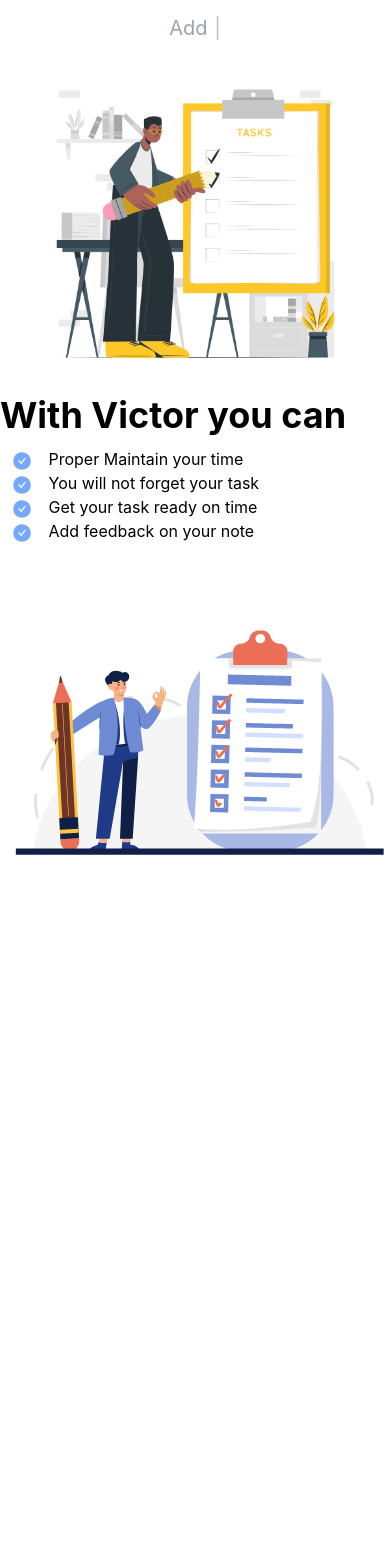
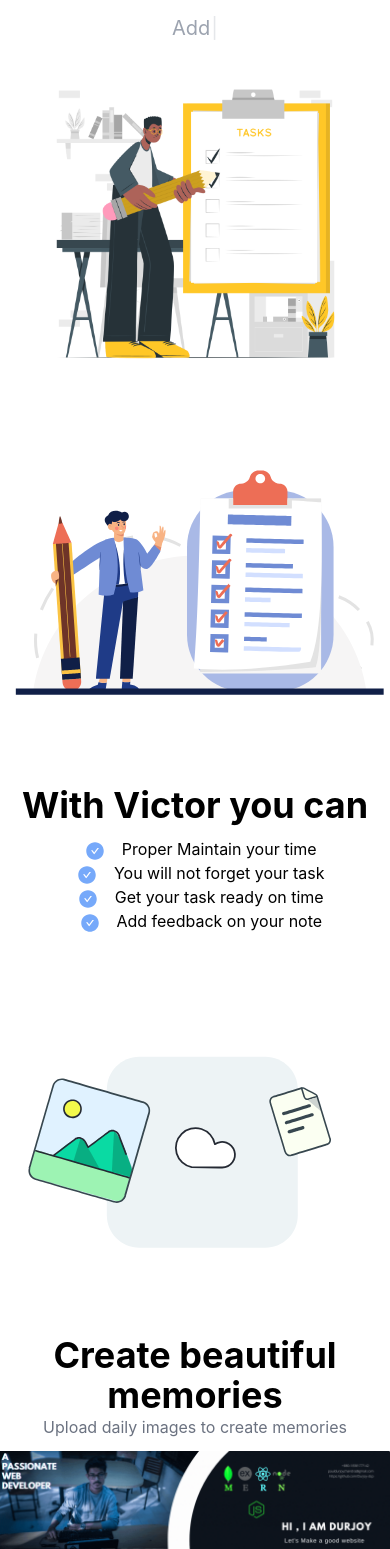
Before and after one commit to Durjoy-dcp/victor, a React (Create React App) app: page / in a window 390 px wide. Shown: the part 90-1639 px from the top of the page. Before the commit the page ends 1023 px from the top, so only its background shows below. Built offline with nearby package versions, Linux system fonts and the light colour scheme; no server answers.

Commit message:
animation working

```diff
--- a/public/index.html
+++ b/public/index.html
@@ -44,6 +44,6 @@
       To begin the development, run `npm start` or `yarn start`.
       To create a production bundle, use `npm run build` or `yarn build`.
     -->
-    <script src="https://unpkg.com/flowbite@1.5.1/dist/flowbite.js"></script>
+    <!-- <script src="https://unpkg.com/flowbite@1.5.1/dist/flowbite.js"></script> -->
   </body>
 </html>
--- /dev/null
+++ b/src/Components/ByUploadingImageSection/ByUploadingImageSection.tsx
@@ -0,0 +1,31 @@
+import React, { useEffect, useRef } from "react";
+import lottie from "lottie-web";
+const ByUploadingImageSection: React.FC = () => {
+  const container = useRef<any>(null);
+  useEffect(() => {
+    const instance = lottie.loadAnimation({
+      container: container.current, // the dom element that will contain the animation
+      renderer: "svg",
+      loop: true,
+      autoplay: true,
+      animationData: require("../assets/img-upload.json"), // the path to the animation json
+    });
+
+    return () => instance.destroy();
+  }, []);
+  return (
+    <div className="my-3  text-center md:text-start ">
+      <div className="md:flex  block items-center">
+        <div ref={container}></div>
+        <div>
+          <h1 className="text-4xl font-bold">Create beautiful memories</h1>
+          <p className="text-gray-500">
+            Upload daily images to create memories{" "}
+          </p>
+        </div>
+      </div>
+    </div>
+  );
+};
+
+export default ByUploadingImageSection;
--- a/src/Components/Home/Home.tsx
+++ b/src/Components/Home/Home.tsx
@@ -3,6 +3,8 @@ import task from "../assets/task.png";
 import { motion } from "framer-motion";
 import Tpyeanim from "../Typeanim/Typeanim";
 import WithVictor from "../WithVictor/WithVictor";
+import ByUploadingImageSection from "../ByUploadingImageSection/ByUploadingImageSection";
+import ShowActivity from "../ShowActivity/ShowActivity";
 const Home: React.FC = () => {
   return (
     <div className="container mx-auto ">
@@ -37,11 +39,14 @@ const Home: React.FC = () => {
             <Tpyeanim></Tpyeanim>
           </div>
         </div>
-
         <div>
           <img src={task} className="w-10/12 mx-auto" alt="" />
         </div>
+      </div>
+      <div className="container mx-auto max-w-4xl">
         <WithVictor></WithVictor>
+        <ByUploadingImageSection></ByUploadingImageSection>
+        <ShowActivity></ShowActivity>
       </div>
     </div>
   );
--- /dev/null
+++ b/src/Components/ShowActivity/ShowActivity.tsx
@@ -0,0 +1,12 @@
+import React from "react";
+import giffile from "../../Components/assets/Front-End Developer.gif";
+
+const ShowActivity = () => {
+  return (
+    <div>
+      <img src={giffile} alt="" />
+    </div>
+  );
+};
+
+export default ShowActivity;
--- a/src/Components/WithVictor/WithVictor.tsx
+++ b/src/Components/WithVictor/WithVictor.tsx
@@ -3,7 +3,10 @@ import TaskLotify from "../TaskLotify/TaskLotify";
 import { AiFillCheckCircle } from "react-icons/ai";
 const WithVictor: React.FC = () => {
   return (
-    <div className="md:flex block items-center justify-between">
+    <div className="md:flex  flex-row-reverse block items-center justify-between text-center md:text-start">
+      <div>
+        <TaskLotify></TaskLotify>
+      </div>
       <div>
         <h1 className="text-4xl my-3 font-bold">With Victor you can</h1>
         <ul>
@@ -28,9 +31,6 @@ const WithVictor: React.FC = () => {
           </li>
         </ul>
       </div>
-      <div>
-        <TaskLotify></TaskLotify>
-      </div>
     </div>
   );
 };
```
Also changed, not shown: src/Components/assets/Front-End Developer.gif (added).
